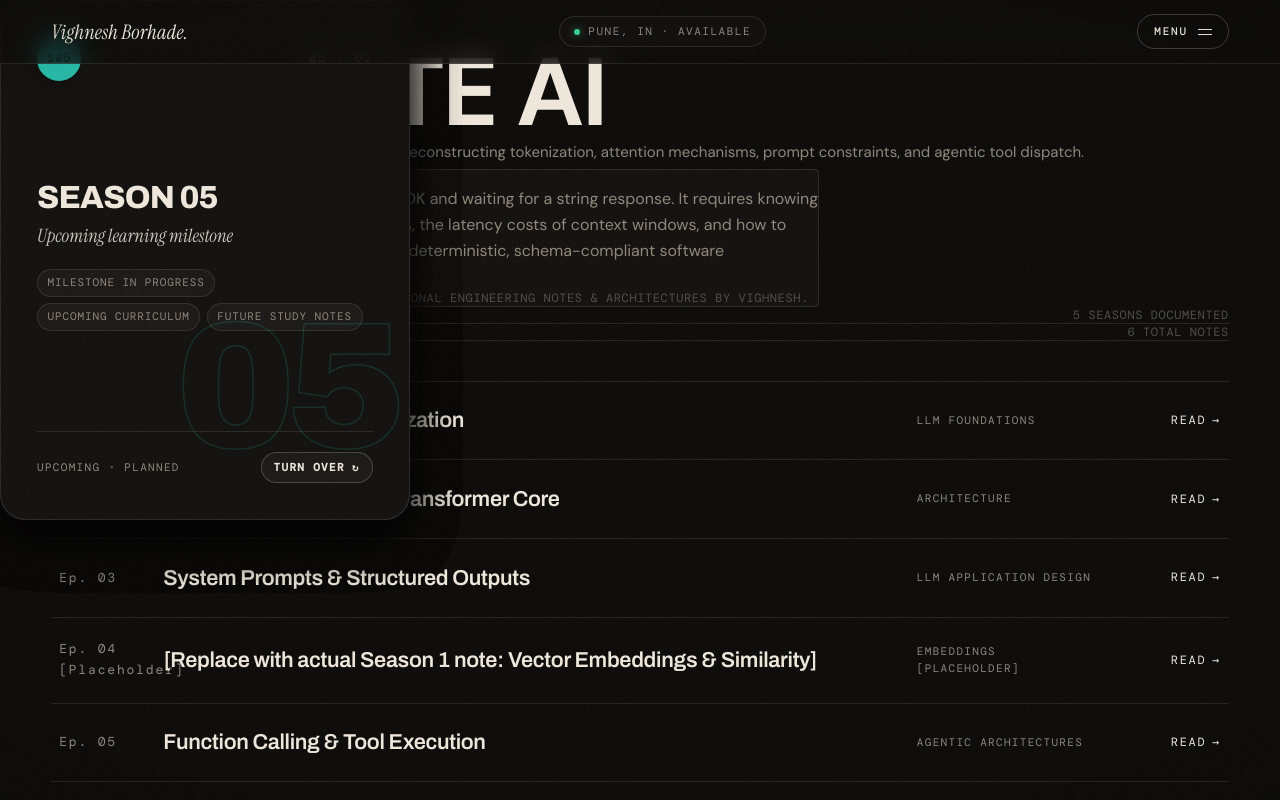
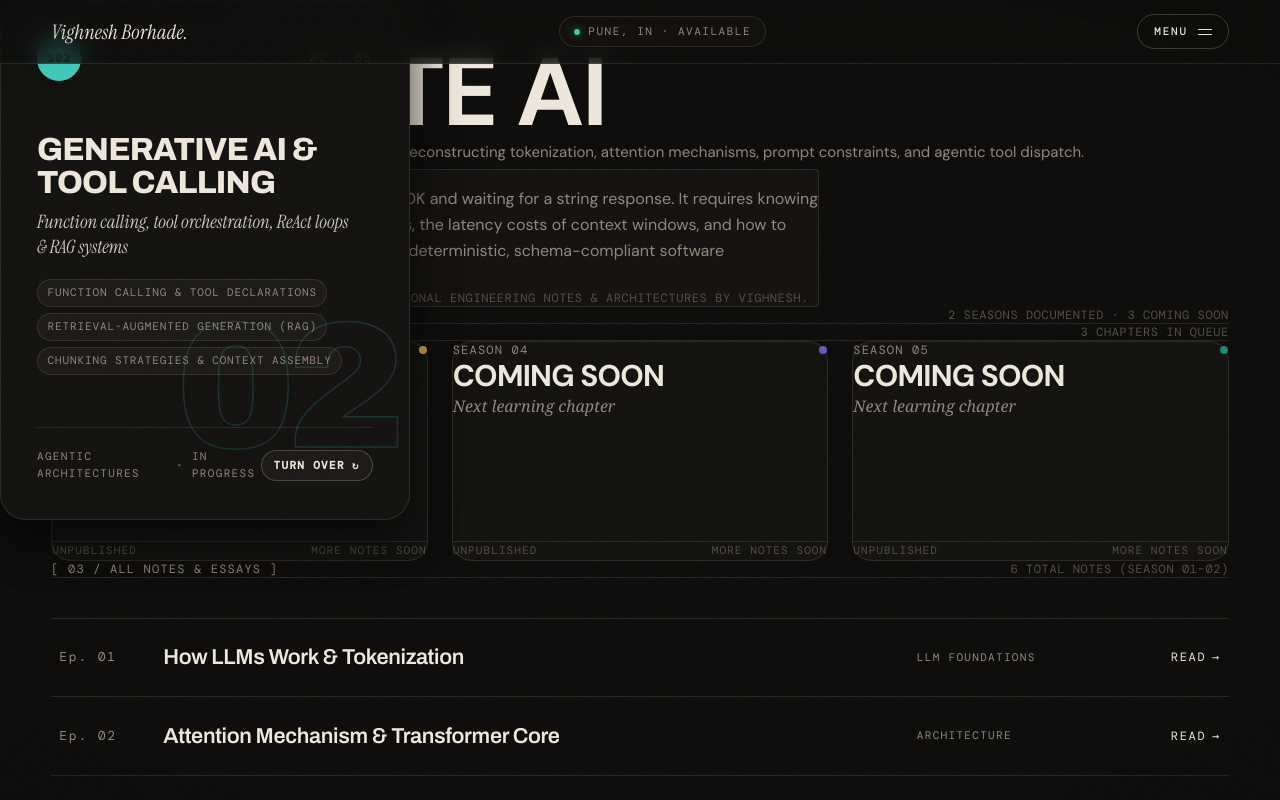
Before and after one commit to vighnesh204/Portfolio-AI, a React (Vite) app: page /ai-learning in a window 1280 px wide. Shown: the top 800 px of the page. Built offline with nearby package versions, Linux system fonts and the light colour scheme; a web font is replaced by a local one.

Commit message:
refactor: simplify upcoming Namaste AI seasons and remove placeholder content

```diff
--- a/api/_context.js
+++ b/api/_context.js
@@ -72,13 +72,16 @@ Topics: ${phase.topics.join(', ')}`
   // ── AI Learning (Namaste AI) ───────────────────────────────────────────────
   const aiText = seasons
     .map((season) => {
+      if (season.status === 'coming-soon') {
+        return `Season ${season.seasonNumber}: Coming Soon (No notes or curriculum documented yet)`;
+      }
       const conceptList = season.keyConcepts
         ? season.keyConcepts
             .filter((c) => !c.includes('[Placeholder'))
             .join(', ')
         : '';
       return `Season ${season.seasonNumber}: ${season.title} — Status: ${season.status}
-Key concepts: ${conceptList || '(in progress)'}`;
+Key concepts: ${conceptList || 'None'}`;
     })
     .join('\n');
 
--- a/src/data/aiLearning/season3.js
+++ b/src/data/aiLearning/season3.js
@@ -1,28 +1,15 @@
-// ─── Namaste AI — Season 03: Upcoming ──────────────────────────────────────
-// Honest placeholder object for planned learning season.
-// No invented notes, episodes, or metrics.
+// ─── Namaste AI — Season 03: Coming Soon ────────────────────────────────────
+// Honest placeholder — zero fabricated curriculum or notes.
 // ────────────────────────────────────────────────────────────────────────────
 
 const season3 = {
   id: 'season-3',
   slug: 'season-3',
   seasonNumber: '03',
-  romanNumber: 'III',
-  title: 'PLANNED',
-  subtitle: 'Upcoming learning milestone',
-  status: 'Upcoming',
-  placeholder: true,
-  attribution: 'Learning source: Namaste AI',
-  accentColor: '#e5af44', // Warm gold (matches reference ticket palette)
-  description:
-    'Season 03 curriculum notes, key takeaways, and learning implementations will be documented here as study commences.',
-  keyConcepts: [
-    'Milestone in progress',
-    'Upcoming curriculum',
-    'Future study notes',
-  ],
-  notes: [],
-  projects: [],
+  title: 'Season 03',
+  status: 'coming-soon',
+  statusLabel: 'Coming Soon',
+  accentColor: '#e5af44',
 };
 
 export default season3;
--- a/src/data/aiLearning/season4.js
+++ b/src/data/aiLearning/season4.js
@@ -1,28 +1,15 @@
-// ─── Namaste AI — Season 04: Upcoming ──────────────────────────────────────
-// Honest placeholder object for planned learning season.
-// No invented notes, episodes, or metrics.
+// ─── Namaste AI — Season 04: Coming Soon ────────────────────────────────────
+// Honest placeholder — zero fabricated curriculum or notes.
 // ────────────────────────────────────────────────────────────────────────────
 
 const season4 = {
   id: 'season-4',
   slug: 'season-4',
   seasonNumber: '04',
-  romanNumber: 'IV',
-  title: 'PLANNED',
-  subtitle: 'Upcoming learning milestone',
-  status: 'Upcoming',
-  placeholder: true,
-  attribution: 'Learning source: Namaste AI',
-  accentColor: '#8E75FF', // Brand purple / violet
-  description:
-    'Season 04 curriculum notes, key takeaways, and learning implementations will be documented here as study commences.',
-  keyConcepts: [
-    'Milestone in progress',
-    'Upcoming curriculum',
-    'Future study notes',
-  ],
-  notes: [],
-  projects: [],
+  title: 'Season 04',
+  status: 'coming-soon',
+  statusLabel: 'Coming Soon',
+  accentColor: '#8E75FF',
 };
 
 export default season4;
--- a/src/data/aiLearning/season5.js
+++ b/src/data/aiLearning/season5.js
@@ -1,28 +1,15 @@
-// ─── Namaste AI — Season 05: Upcoming ──────────────────────────────────────
-// Honest placeholder object for planned learning season.
-// No invented notes, episodes, or metrics.
+// ─── Namaste AI — Season 05: Coming Soon ────────────────────────────────────
+// Honest placeholder — zero fabricated curriculum or notes.
 // ────────────────────────────────────────────────────────────────────────────
 
 const season5 = {
   id: 'season-5',
   slug: 'season-5',
   seasonNumber: '05',
-  romanNumber: 'V',
-  title: 'PLANNED',
-  subtitle: 'Upcoming learning milestone',
-  status: 'Upcoming',
-  placeholder: true,
-  attribution: 'Learning source: Namaste AI',
-  accentColor: '#25b8a5', // Emerald / cyan teal
-  description:
-    'Season 05 curriculum notes, key takeaways, and learning implementations will be documented here as study commences.',
-  keyConcepts: [
-    'Milestone in progress',
-    'Upcoming curriculum',
-    'Future study notes',
-  ],
-  notes: [],
-  projects: [],
+  title: 'Season 05',
+  status: 'coming-soon',
+  statusLabel: 'Coming Soon',
+  accentColor: '#25b8a5',
 };
 
 export default season5;
--- a/src/pages/AiLearning.jsx
+++ b/src/pages/AiLearning.jsx
@@ -13,6 +13,8 @@ import '../sections/aiLearning/aiLearning.css';
 export default function AiLearning() {
   usePageTitle('AI Learning');
   const seasons = getAllSeasons();
+  const availableSeasons = seasons.filter((s) => s.status !== 'coming-soon');
+  const upcomingSeasons = seasons.filter((s) => s.status === 'coming-soon');
   const allNotes = getAllNotes();
 
   useEffect(() => {
@@ -54,20 +56,63 @@ export default function AiLearning() {
           </div>
         </header>
 
-        {/* Season Collection */}
-        <section className="mb-24" aria-label="Curriculum Seasons">
+        {/* Available Seasons */}
+        <section className="mb-20" aria-label="Available Curriculum Seasons">
           <div className="flex items-center justify-between pb-4 mb-8 border-b border-[var(--line)]">
             <span className="font-mono text-xs uppercase tracking-widest text-[var(--mut)]">
-              [ 01 / SEASONS ]
+              [ 01 / AVAILABLE SEASONS ]
             </span>
             <span className="font-mono text-xs uppercase tracking-wider text-[var(--faint)]">
-              {seasons.length} Seasons Documented
+              {availableSeasons.length} Seasons Documented · {upcomingSeasons.length} Coming Soon
             </span>
           </div>
 
           <div className="ai-cards-grid">
-            {seasons.map((season) => (
-              <SeasonCard key={season.id} season={season} />
+            {availableSeasons.map((season, idx) => (
+              <SeasonCard key={season.id} season={season} index={idx} totalSeasons={seasons.length} />
+            ))}
+          </div>
+        </section>
+
+        {/* Upcoming Seasons */}
+        <section className="mb-24" aria-label="Upcoming Curriculum Seasons">
+          <div className="flex items-center justify-between pb-4 mb-8 border-b border-[var(--line)]">
+            <span className="font-mono text-xs uppercase tracking-widest text-[var(--mut)]">
+              [ 02 / COMING SOON ]
+            </span>
+            <span className="font-mono text-xs uppercase tracking-wider text-[var(--faint)]">
+              3 Chapters In Queue
+            </span>
+          </div>
+
+          <div className="grid grid-cols-1 md:grid-cols-3 gap-6">
+            {upcomingSeasons.map((season) => (
+              <div
+                key={season.id}
+                className="p-8 border border-[var(--line)] bg-[#11100e] rounded-[20px] flex flex-col justify-between min-h-[220px]"
+              >
+                <div>
+                  <div className="flex items-center justify-between mb-4">
+                    <span className="font-mono text-xs uppercase tracking-widest text-[var(--mut)]">
+                      SEASON {season.seasonNumber}
+                    </span>
+                    <span
+                      className="w-2 h-2 rounded-full opacity-70"
+                      style={{ backgroundColor: season.accentColor }}
+                    />
+                  </div>
+                  <h3 className="font-display text-2xl sm:text-3xl font-extrabold uppercase tracking-tight text-[var(--ink)] mb-1">
+                    COMING SOON
+                  </h3>
+                  <p className="font-serif italic text-base text-[var(--mut)]">
+                    Next learning chapter
+                  </p>
+                </div>
+                <div className="pt-6 border-t border-[var(--line)] flex items-center justify-between font-mono text-[11px] uppercase tracking-widest text-[var(--faint)]">
+                  <span>UNPUBLISHED</span>
+                  <span>MORE NOTES SOON</span>
+                </div>
+              </div>
             ))}
           </div>
         </section>
@@ -76,10 +121,10 @@ export default function AiLearning() {
         <section aria-label="All Learning Notes">
           <div className="flex items-center justify-between pb-4 mb-4 border-b border-[var(--line)]">
             <span className="font-mono text-xs uppercase tracking-widest text-[var(--mut)]">
-              [ 02 / ALL NOTES & ESSAYS ]
+              [ 03 / ALL NOTES & ESSAYS ]
             </span>
             <span className="font-mono text-xs uppercase tracking-wider text-[var(--faint)]">
-              {allNotes.length} Total Notes
+              {allNotes.length} Total Notes (Season 01–02)
             </span>
           </div>
 
--- a/src/pages/AiNote.jsx
+++ b/src/pages/AiNote.jsx
@@ -22,7 +22,8 @@ export default function AiNote() {
   }, [seasonSlug, noteSlug]);
 
   // Editorial 404 Fallback
-  if (!season || !note) {
+  if (!season || season.status === 'coming-soon' || !note) {
+    const isComingSoonSeason = season && season.status === 'coming-soon';
     return (
       <main className="min-h-[80vh] flex items-center justify-center pt-32 pb-24">
         <div className="wrap text-center max-w-xl">
@@ -33,7 +34,9 @@ export default function AiNote() {
             Note Not Found
           </h1>
           <p className="text-[var(--mut)] mb-8 text-sm sm:text-base leading-relaxed">
-            The requested curriculum note does not exist in this archive.
+            {isComingSoonSeason
+              ? `Season ${season.seasonNumber} has not been documented yet. No notes are currently available.`
+              : 'The requested curriculum note does not exist in this archive.'}
           </p>
           <TransitionLink
             to={season ? `/ai-learning/${season.slug}` : '/ai-learning'}
--- a/src/pages/AiSeason.jsx
+++ b/src/pages/AiSeason.jsx
@@ -41,6 +41,48 @@ export default function AiSeason() {
             className="inline-flex items-center gap-2 font-mono text-xs uppercase tracking-widest px-6 py-3 border border-[var(--line2)] hover:bg-[var(--ink)] hover:text-[var(--bg)] transition-colors"
           >
             ← Return to AI Learning Index
+          </TransitionLink>
+        </div>
+      </main>
+    );
+  }
+
+  // Editorial Coming Soon view for unpublished seasons (03–05)
+  if (season.status === 'coming-soon') {
+    return (
+      <main className="ai-season-page min-h-[75vh] flex items-center justify-center pt-32 pb-40">
+        <div className="wrap text-center max-w-xl">
+          <nav aria-label="Breadcrumbs" className="mb-8 flex justify-center">
+            <div className="flex items-center gap-2 font-mono text-xs uppercase tracking-widest text-[var(--mut)]">
+              <TransitionLink
+                to="/ai-learning"
+                className="hover:text-[var(--ink)] transition-colors"
+              >
+                AI Learning
+              </TransitionLink>
+              <span className="text-[var(--faint)]">/</span>
+              <span className="text-[var(--ink)]">Season {season.seasonNumber}</span>
+            </div>
+          </nav>
+
+          <div className="font-mono text-xs uppercase tracking-widest text-[var(--accent)] mb-4">
+            [ NAMASTE AI / SEASON {season.seasonNumber} ]
+          </div>
+
+          <h1 className="text-5xl sm:text-7xl font-extrabold uppercase tracking-tight text-[var(--ink)] mb-4 font-display">
+            COMING SOON
+          </h1>
+
+          <p className="text-sm sm:text-base text-[var(--mut)] leading-relaxed max-w-md mx-auto mb-10">
+            This learning chapter hasn&apos;t been documented yet. More notes and implementations will be added as study commences.
+          </p>
+
+          <TransitionLink
+            to="/ai-learning"
+            className="inline-flex items-center gap-2 font-mono text-xs uppercase tracking-widest px-8 py-3.5 border border-[var(--line2)] hover:bg-[var(--ink)] hover:text-[var(--bg)] transition-colors"
+            data-cursor="explore"
+          >
+            ← Back to AI Learning
           </TransitionLink>
         </div>
       </main>
@@ -245,7 +287,9 @@ export default function AiSeason() {
               className="inline-flex items-center gap-3 font-mono text-xs uppercase tracking-widest text-[var(--ink)] hover:text-[var(--accent)] transition-colors"
               data-cursor="explore"
             >
-              <span>Season {nextSeason.seasonNumber}: {nextSeason.title}</span>
+              <span>
+                Season {nextSeason.seasonNumber}: {nextSeason.status === 'coming-soon' ? 'Coming Soon' : nextSeason.title}
+              </span>
               <span aria-hidden="true">→</span>
             </TransitionLink>
           </footer>
--- a/src/sections/aiLearning/AiLearningSection.jsx
+++ b/src/sections/aiLearning/AiLearningSection.jsx
@@ -317,10 +317,10 @@ export default function AiLearningSection() {
 
               <div className="ai-section-subtitle-block">
                 <p className="ai-section-subtitle">
-                  A few milestones along the way.
+                  2 seasons documented · 3 coming soon.
                 </p>
                 <p className="ai-section-instruction">
-                  Click a card to turn it over.
+                  Click Season 01 or 02 to turn over.
                 </p>
               </div>
 
--- a/src/sections/aiLearning/SeasonCard.jsx
+++ b/src/sections/aiLearning/SeasonCard.jsx
@@ -10,15 +10,17 @@ import TransitionLink from '../../components/ui/TransitionLink';
 //   2. SeasonCardTiltWrapper (.season-card__tilt-wrapper):
 //      Controls subtle 3D pointer tilt (rotateX, rotateY) on mousemove.
 //   3. SeasonCardFlipper (.season-card__flipper):
-//      Controls 180° flip (rotateY) on click.
+//      Controls 180° flip (rotateY) on click for active seasons (Season 01–02).
+//      Coming soon seasons (Season 03–05) remain minimal without flip overhead.
 // ─────────────────────────────────────────────────────────────────────────────
 
 export default function SeasonCard({
   season,
   index = 0,
-  totalSeasons = 2,
+  totalSeasons = 5,
   motionRef,
 }) {
+  const isComingSoon = season.status === 'coming-soon';
   const [isFlipped, setIsFlipped] = useState(false);
   const cardRef = useRef(null);
   const tiltRef = useRef(null);
@@ -53,12 +55,13 @@ export default function SeasonCard({
   };
 
   const handleCardClick = (e) => {
-    // Prevent flipping if clicking the explore route button
+    if (isComingSoon) return;
     if (e.target.closest('a')) return;
     setIsFlipped((prev) => !prev);
   };
 
   const handleKeyDown = (e) => {
+    if (isComingSoon) return;
     if (e.key === 'Enter' || e.key === ' ') {
       e.preventDefault();
       setIsFlipped((prev) => !prev);
@@ -79,21 +82,25 @@ export default function SeasonCard({
   return (
     <div
       ref={motionRef}
-      className="season-card-motion"
+      className={`season-card-motion ${isComingSoon ? 'season-card-motion--coming-soon' : ''}`}
       data-season-index={index}
     >
       <div
         ref={cardRef}
-        className={`season-card ${isFlipped ? 'is-flipped' : ''}`}
+        className={`season-card ${isComingSoon ? 'season-card--coming-soon' : ''} ${isFlipped ? 'is-flipped' : ''}`}
         onMouseMove={handleMouseMove}
         onMouseLeave={handleMouseLeave}
-        onClick={handleCardClick}
-        onKeyDown={handleKeyDown}
-        tabIndex={0}
-        data-cursor="flip"
-        role="button"
-        aria-expanded={isFlipped}
-        aria-label={`Namaste AI Season ${displayNumber}: ${season.title}. Click to ${isFlipped ? 'return to front' : 'turn over'}.`}
+        onClick={isComingSoon ? undefined : handleCardClick}
+        onKeyDown={isComingSoon ? undefined : handleKeyDown}
+        tabIndex={isComingSoon ? -1 : 0}
+        data-cursor={isComingSoon ? undefined : 'flip'}
+        role={isComingSoon ? 'article' : 'button'}
+        aria-expanded={isComingSoon ? undefined : isFlipped}
+        aria-label={
+          isComingSoon
+            ? `Namaste AI Season ${displayNumber}: Coming Soon`
+            : `Namaste AI Season ${displayNumber}: ${season.title}. Click to ${isFlipped ? 'return to front' : 'turn over'}.`
+        }
       >
         {/* Layer 2: Tilt Wrapper */}
         <div ref={tiltRef} className="season-card__tilt-wrapper">
@@ -128,10 +135,24 @@ export default function SeasonCard({
                 </div>
               </div>
 
-              {/* Middle: Title & Italic Serif Subtitle */}
+              {/* Middle: Title & Subtitle or Coming Soon Layout */}
+              {isComingSoon ? (
+                <div className="season-card__coming-soon-body">
+                  <div className="season-card__coming-soon-eyebrow">
+                    SEASON {displayNumber}
+                  </div>
+                  <div className="season-card__coming-soon-headline">
+                    <span className="season-card__coming-soon-main">COMING</span>
+                    <span className="season-card__coming-soon-accent">SOON.</span>
+                  </div>
+                  <p className="season-card__coming-soon-note">
+                    MORE NOTES COMING SOON
+                  </p>
+                </div>
+              ) : (
                 <div className="season-card__body-area">
                   <h3 className="season-card__title">
-                  {season.placeholder ? `SEASON ${displayNumber}` : season.title}
+                    {season.title}
                   </h3>
                   <p className="season-card__subtitle">{season.subtitle}</p>
 
@@ -146,26 +167,39 @@ export default function SeasonCard({
                     </div>
                   )}
                 </div>
+              )}
 
-              {/* Footer Row: Metadata + TURN OVER ↻ */}
+              {/* Footer Row */}
               <div className="season-card__bottom-row">
                 <div className="season-card__meta-tags">
                   <span className="season-card__tag-item">
-                    {season.placeholder ? 'UPCOMING' : (season.notes?.[0]?.topic?.toUpperCase() || 'CURRICULUM')}
+                    {isComingSoon ? 'UPCOMING' : (season.notes?.[0]?.topic?.toUpperCase() || 'CURRICULUM')}
                   </span>
+                  {!isComingSoon && (
+                    <>
                       <span className="season-card__tag-divider">•</span>
                       <span className="season-card__tag-item">
-                    {season.placeholder ? 'PLANNED' : (isCompleted ? 'COMPLETED' : 'IN PROGRESS')}
+                        {isCompleted ? 'COMPLETED' : 'IN PROGRESS'}
                       </span>
+                    </>
+                  )}
                 </div>
+                {isComingSoon ? (
+                  <div className="season-card__coming-soon-status">
+                    <span className="season-card__coming-soon-dot" style={{ backgroundColor: accentColor }} />
+                    <span>NEXT CHAPTER</span>
+                  </div>
+                ) : (
                   <div className="season-card__turn-trigger">
                     <span>TURN OVER</span>
                     <span className="season-card__turn-icon" aria-hidden="true">↻</span>
                   </div>
+                )}
               </div>
             </div>
 
             {/* ═══════════════ BACK FACE (INVERTED ACCENT) ═══════════════ */}
+            {!isComingSoon && (
               <div
                 className="season-card__face season-card__face--back"
                 style={{ backgroundColor: accentColor }}
@@ -176,27 +210,19 @@ export default function SeasonCard({
                     <span>{displayNumber}</span>
                   </div>
                   <div className="season-card__counter-label season-card__counter-label--back">
-                  {season.placeholder ? 'UPCOMING MILESTONE' : 'CURRICULUM BREAKDOWN'}
+                    CURRICULUM BREAKDOWN
                   </div>
                 </div>
 
                 {/* Middle: Title, Notes Breakdown & Action */}
                 <div className="season-card__body-area season-card__body-area--back">
                   <h3 className="season-card__title season-card__title--back">
-                  {season.placeholder ? `SEASON ${displayNumber}` : season.title}
+                    {season.title}
                   </h3>
                   <p className="season-card__subtitle season-card__subtitle--back">
                     {season.subtitle}
                   </p>
 
-                {season.placeholder ? (
-                  <div className="season-card__back-placeholder-box">
-                    <p className="season-card__back-placeholder-text">
-                      Content will be added as learning progresses. Notes, key takeaways, and code implementations will be documented here.
-                    </p>
-                  </div>
-                ) : (
-                  <>
                   {/* Notes List Preview */}
                   <div className="season-card__back-notes">
                     {previewNotes.map((note) => (
@@ -216,17 +242,15 @@ export default function SeasonCard({
                       </span>
                     </div>
                   )}
-                  </>
-                )}
 
                   {/* Action Button: Explore Full Season */}
                   <TransitionLink
-                  to={season.placeholder ? '/ai-learning' : `/ai-learning/${season.slug}`}
+                    to={`/ai-learning/${season.slug}`}
                     className="season-card__explore-btn"
                     data-cursor="explore"
                     aria-label={`Explore details for Season ${displayNumber}`}
                   >
-                  <span>{season.placeholder ? 'EXPLORE AI LEARNING' : 'EXPLORE FULL SEASON'}</span>
+                    <span>EXPLORE FULL SEASON</span>
                     <span aria-hidden="true">→</span>
                   </TransitionLink>
                 </div>
@@ -234,15 +258,9 @@ export default function SeasonCard({
                 {/* Footer Row: Counts + CLICK TO RETURN ↻ */}
                 <div className="season-card__bottom-row season-card__bottom-row--back">
                   <div className="season-card__meta-tags season-card__meta-tags--back">
-                  {season.placeholder ? (
-                    <span>PLANNED MILESTONE</span>
-                  ) : (
-                    <>
                     <span>{notesCount} NOTES</span>
                     <span>•</span>
                     <span>{projectsCount} PROJECT{projectsCount !== 1 ? 'S' : ''}</span>
-                    </>
-                  )}
                   </div>
                   <div className="season-card__turn-trigger season-card__turn-trigger--back">
                     <span>CLICK TO RETURN</span>
@@ -250,6 +268,7 @@ export default function SeasonCard({
                   </div>
                 </div>
               </div>
+            )}
           </div>
         </div>
       </div>
```
Also changed, not shown: src/sections/aiLearning/aiLearning.css (+81 -0 lines). Lines whose indentation alone changed are shown as unchanged.
